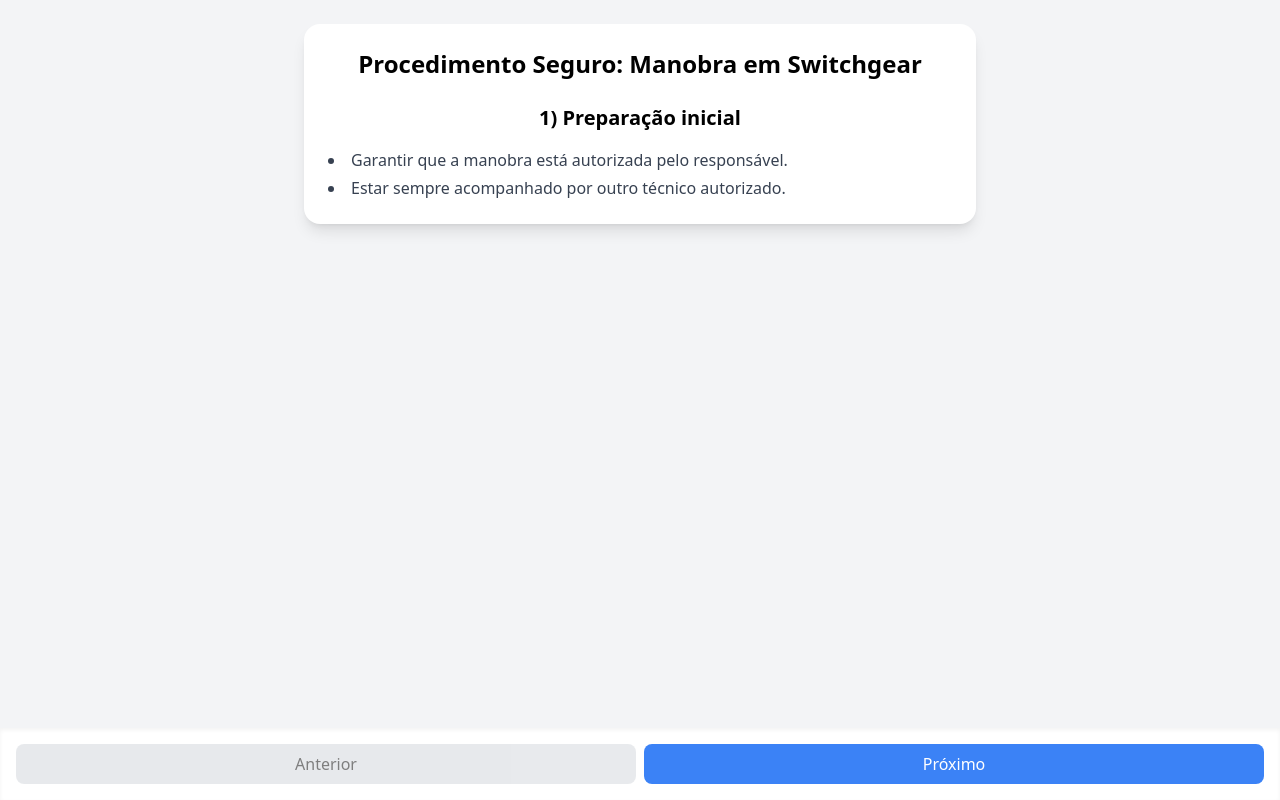
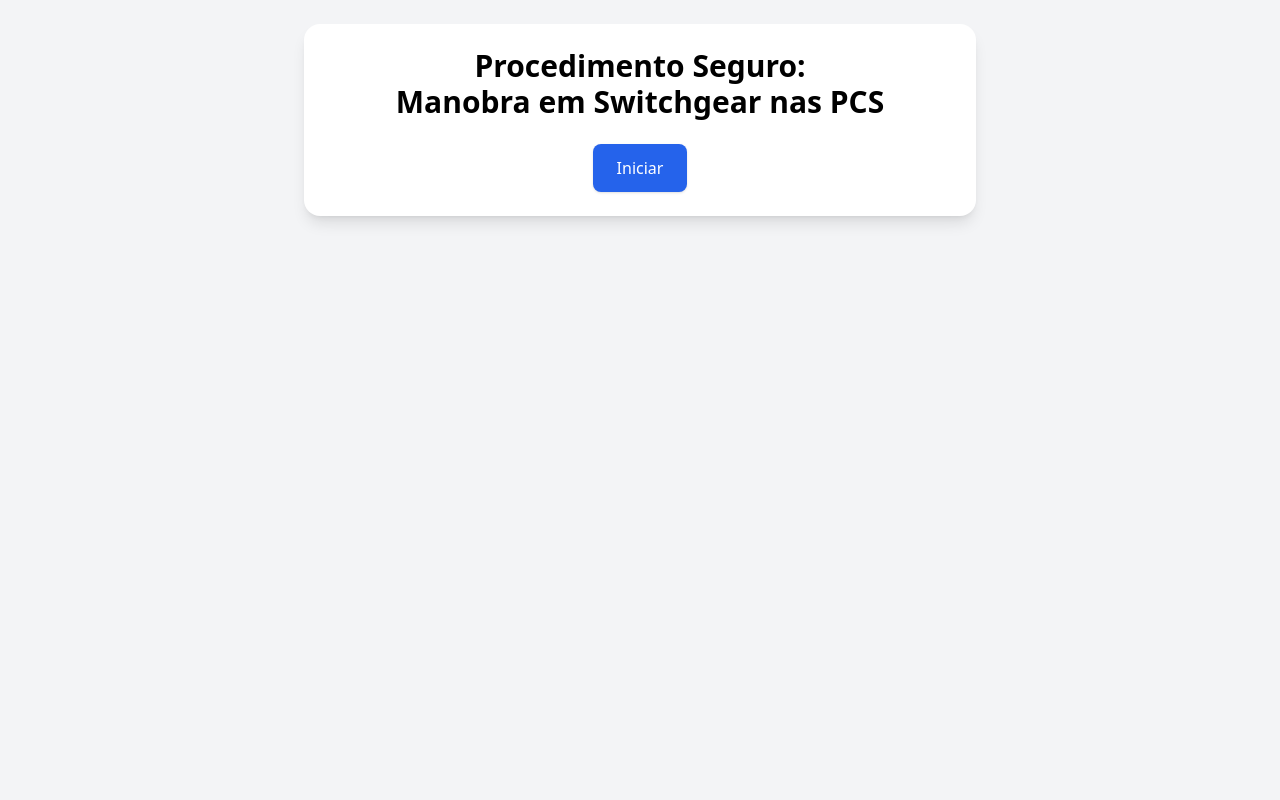
Before and after one commit to Avjdavid/manobra-em-switchgear, a plain HTML site: page index.html in a window 1280 px wide. Drawn offline with nearby package versions, Linux system fonts and the light colour scheme.

Commit message:
Update index.html

```diff
--- a/index.html
+++ b/index.html
@@ -3,22 +3,29 @@
 <head>
   <meta charset="UTF-8">
   <meta name="viewport" content="width=device-width, initial-scale=1.0">
-  <title>Procedimento Seguro: Manobra em Switchgear</title>
+  <title>Procedimento Seguro: Manobra em Switchgear nas PCS</title>
   <script src="https://cdn.tailwindcss.com"></script>
 </head>
 <body class="bg-gray-100 min-h-screen flex flex-col items-center justify-start p-6 pb-24">
 
   <div class="w-full max-w-2xl bg-white rounded-2xl shadow-lg p-6 flex flex-col items-center">
-    <h1 class="text-lg sm:text-xl md:text-2xl font-bold mb-6 text-center">
-      Procedimento Seguro: Manobra em Switchgear
-    </h1>
+    <!-- Capa / título inicial -->
+    <div id="cover-screen" class="w-full text-center space-y-6">
+      <h1 class="text-xl sm:text-2xl md:text-3xl font-bold">
+        Procedimento Seguro:<br> Manobra em Switchgear nas PCS
+      </h1>
+      <button onclick="startProcedure()"
+        class="px-6 py-3 bg-blue-600 text-white rounded-lg shadow hover:bg-blue-700">
+        Iniciar
+      </button>
+    </div>
 
-    <!-- Card dinâmico -->
-    <div id="step-card" class="w-full text-center space-y-4"></div>
+    <!-- Card dinâmico (passos) -->
+    <div id="step-card" class="hidden w-full text-center space-y-4"></div>
   </div>
 
   <!-- Navegação fixa no rodapé -->
-  <div class="fixed bottom-0 left-0 w-full bg-white shadow-inner p-4 flex justify-between gap-2">
+  <div id="nav-bar" class="hidden fixed bottom-0 left-0 w-full bg-white shadow-inner p-4 flex justify-between gap-2">
     <button id="prev-btn" onclick="prevStep()"
       class="flex-1 px-4 py-2 bg-gray-300 rounded-lg disabled:opacity-50">Anterior</button>
     <button id="next-btn" onclick="nextStep()"
@@ -67,74 +74,3 @@
         ]
       },
       {
-        title: "5.2) Desligar o lado ligado ao transformador",
-        text: [
-          "Abrir o disjuntor do transformador (preferencialmente por comando remoto via SCADA/EDP).",
-          "Somente operar localmente em caso de falha do controle remoto.",
-          "Confirmar abertura.",
-          "Fechar o seccionador no centro, parte superior da switchgear.",
-          "Fechar o seccionador de terra localizado entre o disjuntor e o seccionador central.",
-          "Destaque de segurança: o disjuntor do lado do transformador é o mais crítico (risco de arco interno elevado) → sempre dar preferência à operação remota.",
-          "Se houver sistema de intertravamento mecânico ou elétrico, nunca tentar burlar."
-        ]
-      },
-      {
-        title: "5.3) Desligar a entrada (lado da rede)",
-        text: [
-          "Abrir o interruptor-seccionador/disjuntor de entrada.",
-          "Confirmar abertura.",
-          "Acionar o seccionador de aterramento da entrada."
-        ]
-      },
-      {
-        title: "5.4) Confirmar condições de segurança",
-        text: [
-          "Verificar visualmente que saída, transformador e entrada estão abertos e aterrados.",
-          "Garantir que travas e intertravamentos permanecem ativos."
-        ]
-      },
-      {
-        title: "6) Bloqueio e sinalização (LOTO)",
-        text: [
-          "Colocar cadeado e etiqueta pessoal em todos os pontos de bloqueio.",
-          "Registrar no SCADA ou livro de manobras."
-        ]
-      }
-    ];
-
-    let currentStep = 0;
-
-    function renderStep() {
-      const step = steps[currentStep];
-      const card = document.getElementById("step-card");
-      card.innerHTML = `
-        <h2 class="text-lg sm:text-xl font-semibold">${step.title}</h2>
-        <ul class="text-gray-700 text-left list-disc list-inside space-y-1 text-sm sm:text-base">
-          ${step.text.map(line => `<li>${line}</li>`).join("")}
-        </ul>
-      `;
-      document.getElementById("prev-btn").disabled = currentStep === 0;
-      document.getElementById("next-btn").textContent =
-        currentStep === steps.length - 1 ? "Concluir" : "Próximo";
-    }
-
-    function nextStep() {
-      if (currentStep < steps.length - 1) {
-        currentStep++;
-        renderStep();
-      }
-    }
-
-    function prevStep() {
-      if (currentStep > 0) {
-        currentStep--;
-        renderStep();
-      }
-    }
-
-    // Inicializa o primeiro passo
-    renderStep();
-  </script>
-
-</body>
-</html>
```
